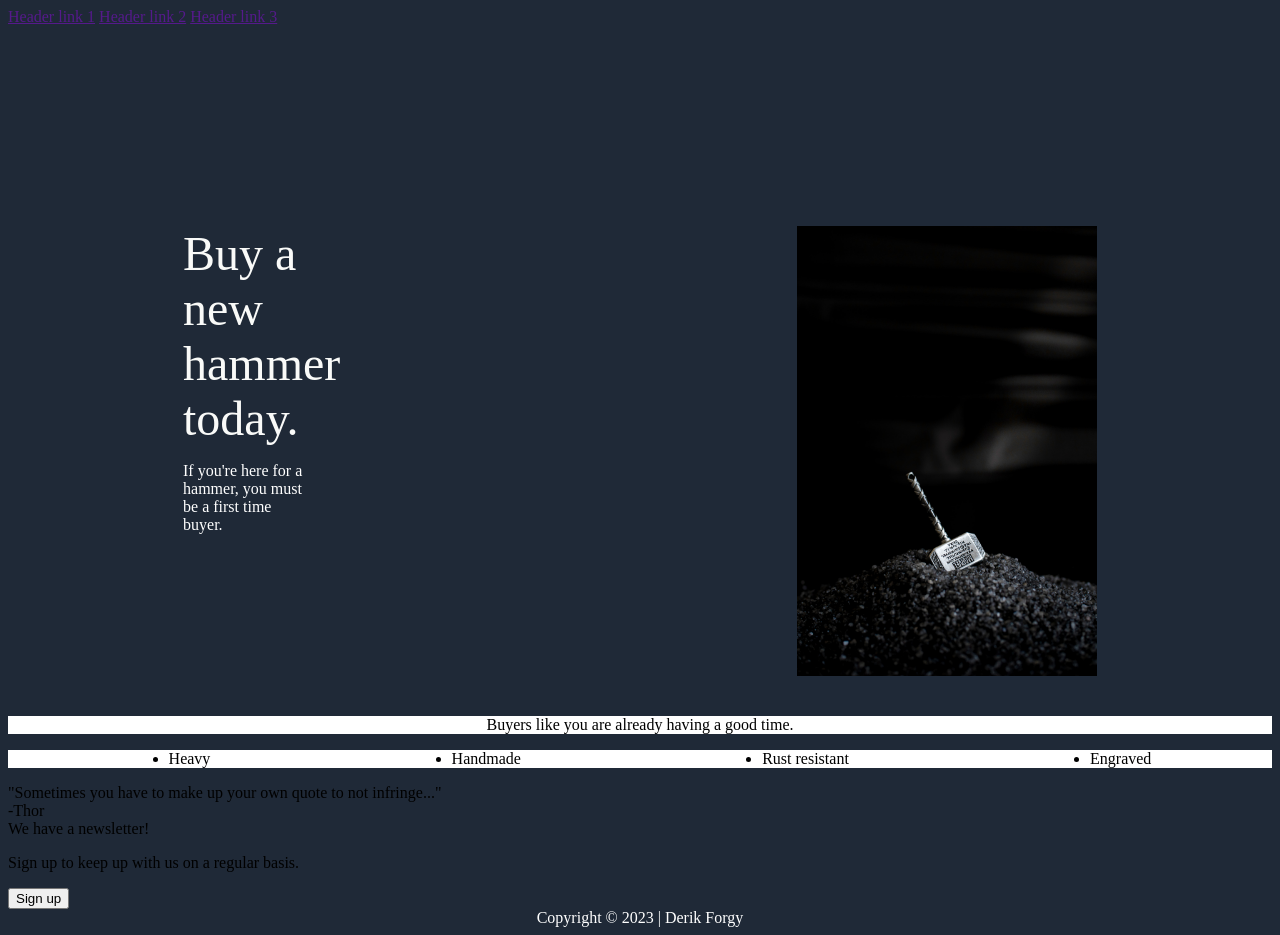
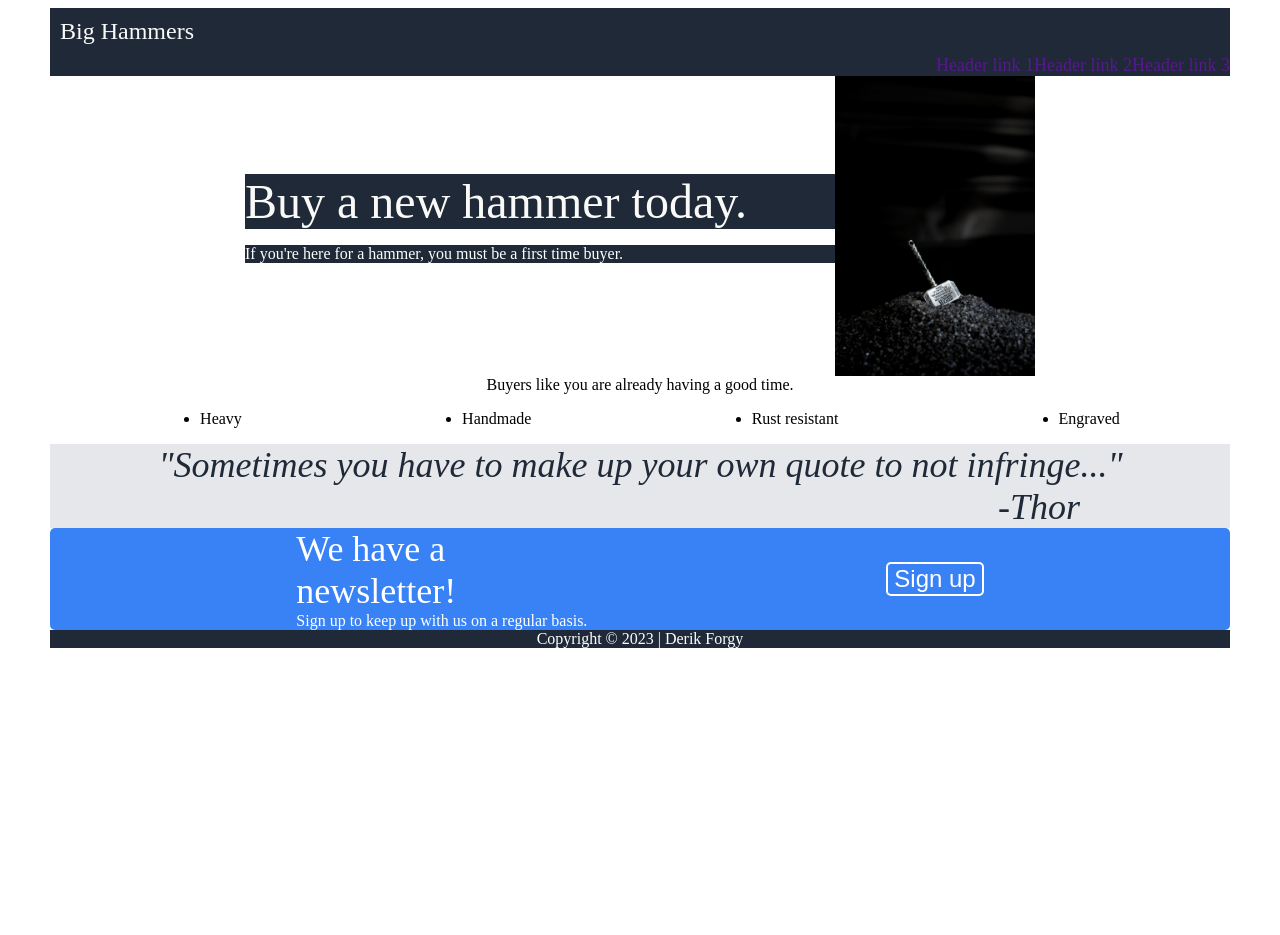
Before and after one commit to dforgy/TOPLandingPage, a plain HTML site: page index.html in a window 1280 px wide. After the commit the page ends 800 px from the top, so only its background shows below. Drawn offline with Linux system fonts and the light colour scheme.

Commit message:
Adjusting flexboxes so backgrounds fill width

```diff
--- a/index.html
+++ b/index.html
@@ -4,17 +4,18 @@
     <meta charset="UTF-8" />
     <meta http-equiv="X-UA-Compatible" content="IE=edge" />
     <meta name="viewport" content="width=device-width, initial-scale=1.0" />
-    <title>The Odin Project</title>
+    <title>Big Hammers</title>
     <link rel="stylesheet" href="styles.css" />
   </head>
   <body>
+    <div class="pageTop">
+      <div class="logo">Big Hammers</div>
       <nav>
         <a href="">Header link 1</a>
         <a href="">Header link 2</a>
         <a href="">Header link 3</a>
       </nav>
-    <div class="HeaderLogo"></div>
-
+    </div>
     <div class="row">
       <div class="column">
         <div class="heroTitle">Buy a new hammer today.</div>
@@ -36,13 +37,23 @@
       <li>Rust resistant</li>
       <li>Engraved</li>
     </ul>
+
     <div class="quoteBox">
       "Sometimes you have to make up your own quote to not infringe..."
     </div>
     <div class="quoteCredit">-Thor</div>
-    <div>We have a newsletter!</div>
-    <p>Sign up to keep up with us on a regular basis.</p>
+
+    <div class="bgfill">
+      <div class="row">
+        <div class="column">
+          <div class="newsletter">We have a newsletter!</div>
+          <div class="newsText">
+            Sign up to keep up with us on a regular basis.
+          </div>
+        </div>
         <button>Sign up</button>
+      </div>
+    </div>
   </body>
   <footer>Copyright &copy; 2023 | Derik Forgy</footer>
 </html>
--- a/styles.css
+++ b/styles.css
@@ -1,36 +1,70 @@
 
 body {
+    margin-left: 50px;
+    margin-right: 50px;
+
+
+}
+
+a:link {
+    text-decoration: none;
+}
+a:visited {
+    text-decoration: none;
+}
+a:active {
+    text-decoration: none;
+}
+
+.pageTop > .logo {
     background-color: #1f2937;
+    color: #F9FAF8;
+    font-size: 24px;
+    padding: 10px;
+
+}
+
+.pageTop > nav {
+    background-color: #1f2937;
+    display: flex;
+    color: #E5E7Eb;
+    text-decoration: none;
+    font-size: 18px;
+    justify-content: right;
+
 }
 
 /* Section 1 */
 
 .row {
-    background-color: #1f2937;
     display: flex;
     flex-wrap: wrap;
-    width: 90%;
-    justify-content: space-evenly;
-    padding: 40px;
-    margin: 10rem auto 0 auto;
+    width: 100%;
+    justify-content: center;
+    align-items: center;
+
+}
+
+.column {
+    flex: 50%;
+    max-width: 50%;
 }
 
 .row > .column > .heroTitle {
+    background-color: #1f2937;
     color: #F9FAF8;
     font-size: 48px;
-    flex: 50%;
-    max-width: 25%;
 }
 
 .row > .column > p {
+    background-color: #1f2937;
     color: #ffffff;
-    flex: 50%;
-    max-width: 25%;
 }
 
 .row img {
+    background-color: #1f2937;
     height: auto;
-    width: 300px;
+    width: 200px;
 }
 
 /* Section 2 */
@@ -45,10 +79,59 @@ ul {
     justify-content: space-around;
 
 }
+
+
 /* Section 3 */
 
+.quoteBox {
+    background-color: #E5E7Eb;
+    font-size: 36px;
+    font-style: italic;
+    color: #1f2937;
+    padding-left: 1px;
+    text-align: center;
+
+}
+
+.quoteCredit {
+    background-color: #E5E7Eb;
+    font-size: 36px;
+    font-style: italic;
+    color: #1f2937;
+    text-align: right;
+    padding-right: 150px;
+}
 
 /* Section 4 */
+
+.bgfill {
+    display: flex;
+    background-color: #3882F6;
+    border-radius: 5px;
+    justify-content: center;
+}
+
+.row > .column > .newsletter {
+    background-color: #3882F6;
+    color: #ffffff;
+    font-size: 36px;
+    flex: 50%;
+    max-width: 50%;
+}
+.row > .column > .newsText {
+    background-color: #3882F6;
+    color: #ffffff;
+    flex: 50%;
+    max-width: 50%;
+}
+
+button {
+    background-color: #3882F6;
+    color: #ffffff;
+    font-size: 24px;
+    border: 2px solid #ffffff;
+    border-radius: 5px;
+}
 
 
 /* Footer */
```
Lines whose indentation alone changed are shown as unchanged.
